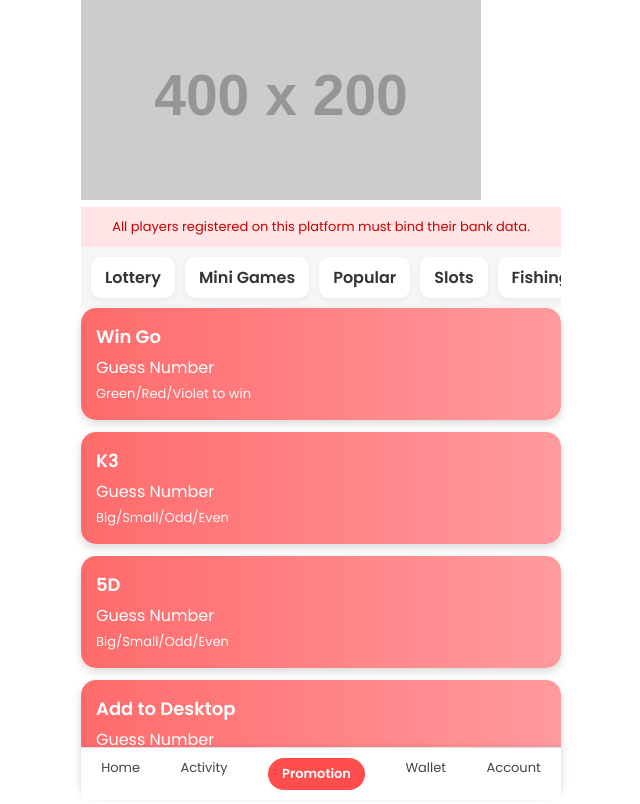
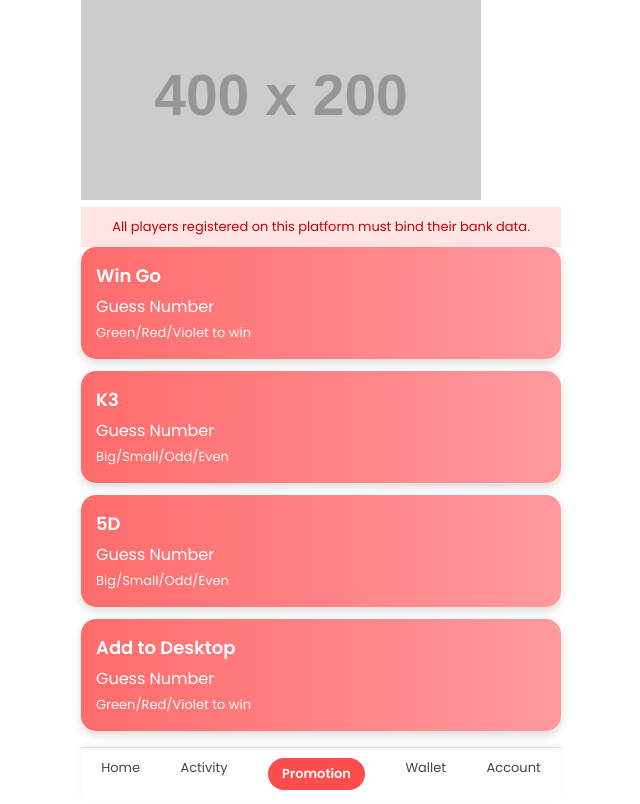
Before and after one commit to wr0ngtrn/wr0ngtrn.github.io, a plain HTML site: page index.html in a window 1280 px wide. Shown: the whole page, without its empty margins (319-959 px from the left). Drawn offline with Linux system fonts and the light colour scheme; placeholder pictures from the web are drawn by us.

Commit message:
Add files via upload

```diff
--- a/index.html
+++ b/index.html
@@ -14,13 +14,6 @@
       <p class="alert">All players registered on this platform must bind their bank data.</p>
     </div>
 
-    <div class="menu">
-      <div class="menu-item" onclick="showSection('Lottery')">Lottery</div>
-      <div class="menu-item" onclick="showSection('Mini Games')">Mini Games</div>
-      <div class="menu-item" onclick="showSection('Popular')">Popular</div>
-      <div class="menu-item" onclick="showSection('Slots')">Slots</div>
-      <div class="menu-item" onclick="showSection('Fishing')">Fishing</div>
-    </div>
 
     <div class="game-list" id="gameList">
       <div class="game-card" onclick="playGame('Win Go')">
```
